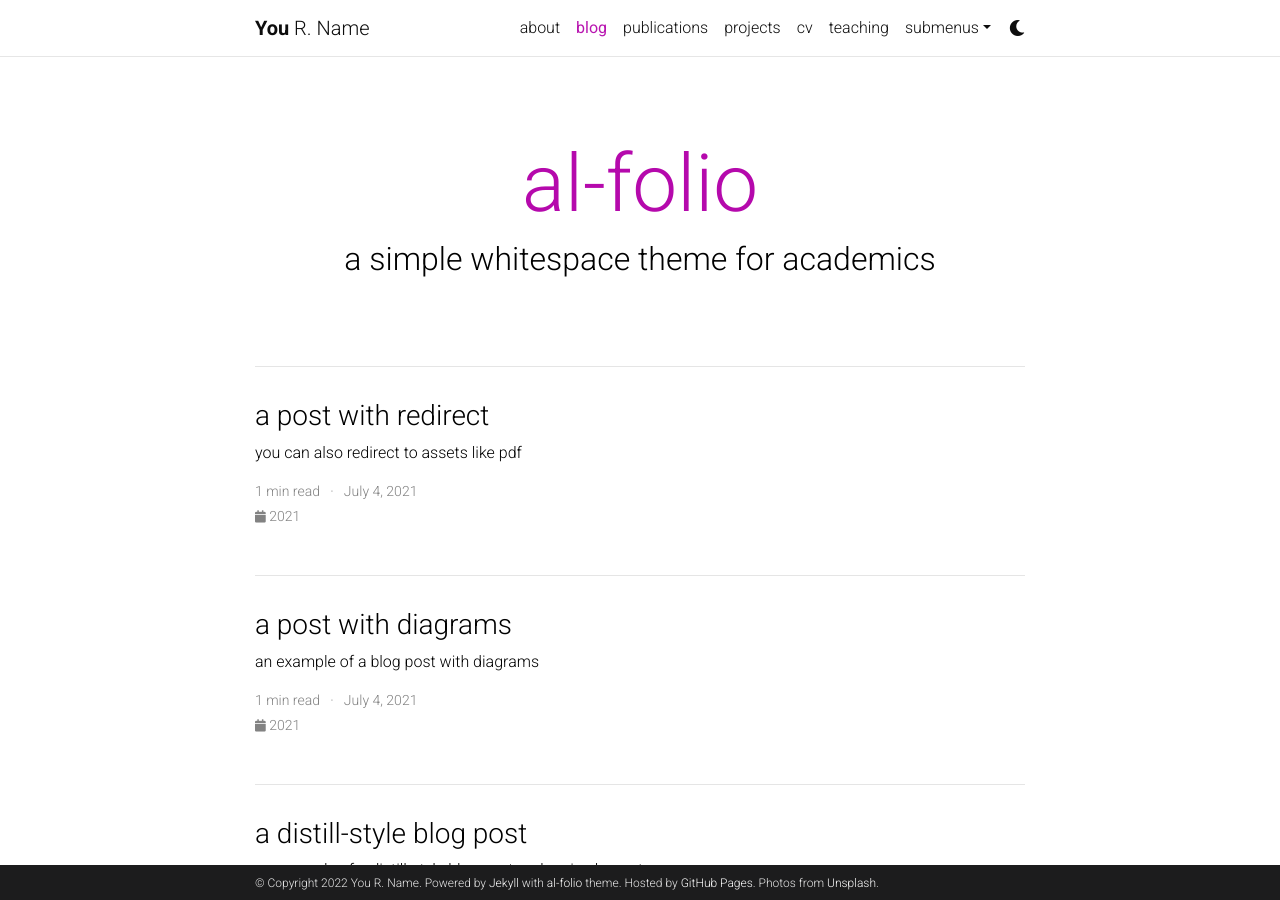
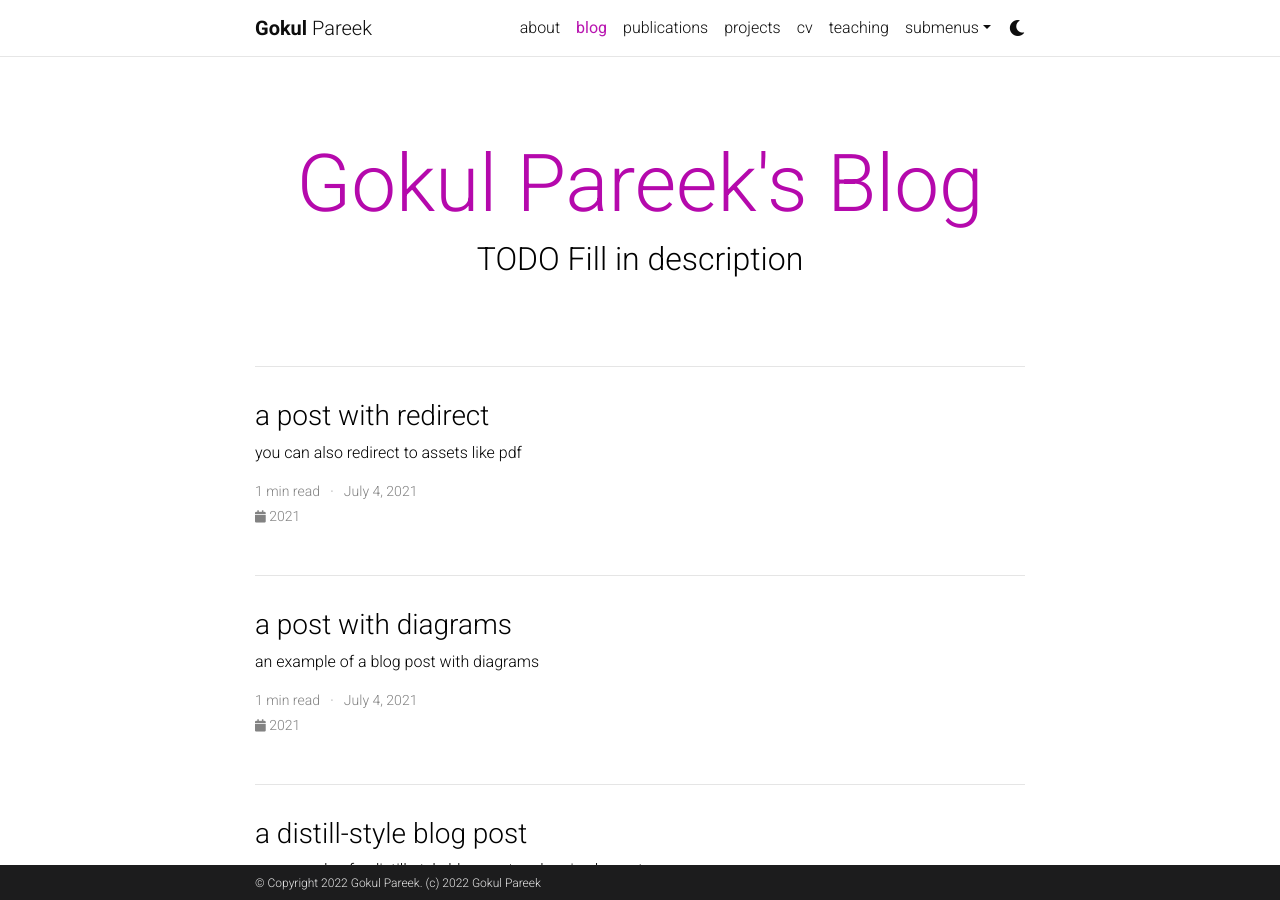
Before and after one commit to gokulpareek/gokul-pareek-website, a Jekyll site: the page built from blog/index.html, in a window 1280 px wide and 900 px high. Built offline with Jekyll 4.4.1, drawn with Linux system fonts in a browser that asks for light colours; the list of posts is cut into pages by our own code; comment, search, counter and statistics services are not loaded; a style sheet for code colours, icons or effects is not loaded.

Commit message:
Edit Config
Signed-off-by: Snehit Sah <snehitsah@protonmail.com>

```diff
--- a/_config.yml
+++ b/_config.yml
@@ -3,23 +3,21 @@
 # -----------------------------------------------------------------------------
 
 title: blank # the website title (if blank, full name will be used instead)
-first_name: You
-middle_name: R.
-last_name: Name
+first_name: Gokul
+middle_name:
+last_name: Pareek
 email: you@example.com
 description: > # the ">" symbol means to ignore newlines until "footer_text:"
   A simple, whitespace theme for academics. Based on [*folio](https://github.com/bogoli/-folio) design.
 footer_text: >
-  Powered by <a href="https://jekyllrb.com/" target="_blank">Jekyll</a> with <a href="https://github.com/alshedivat/al-folio">al-folio</a> theme.
-  Hosted by <a href="https://pages.github.com/" target="_blank">GitHub Pages</a>.
-  Photos from <a href="https://unsplash.com" target="_blank">Unsplash</a>.
-keywords: jekyll, jekyll-theme, academic-website, portfolio-website  # add your own keywords or leave empty
+  (c) 2022 Gokul Pareek
+keywords: gokul, pareek, blog  # add your own keywords or leave empty
 
 lang: en # the language of your site (for example: en, fr, cn, ru, etc.)
 icon: ⚛️  # the emoji used as the favicon (alternatively, provide image name in /assets/img/)
 
-url: https://alshedivat.github.io # the base hostname & protocol for your site
-baseurl: /al-folio # the subpath of your site, e.g. /blog/
+url: https://gokulpareek.com  # the base hostname & protocol for your site
+baseurl:  # the subpath of your site, e.g. /blog/
 last_updated: false # set to true if you want to display last updated in the footer
 impressum_path:  # set to path to include impressum link in the footer, use the same path as permalink in a page, helps to conform with EU GDPR
 
@@ -47,7 +45,7 @@ max_width: 800px
 # Open Graph & Schema.org
 # -----------------------------------------------------------------------------
 # Display links to the page with a preview object on social media.
-serve_og_meta: false # Include Open Graph meta tags in the HTML head
+serve_og_meta: true # Include Open Graph meta tags in the HTML head
 serve_schema_org: false # Include Schema.org in the HTML head
 og_image: # The site-wide (default for all links) Open Graph preview image
 
@@ -55,7 +53,7 @@ og_image: # The site-wide (default for all links) Open Graph preview image
 # Social integration
 # -----------------------------------------------------------------------------
 
-github_username: # your GitHub user name
+github_username: gokulpareek # your GitHub user name
 gitlab_username: # your GitLab user name
 twitter_username: # your Twitter handle
 linkedin_username: # your LinkedIn user name
@@ -73,7 +71,7 @@ dblp_url: # your DBLP profile url
 stackoverflow_id: #your stackoverflow id
 
 contact_note: >
-  You can even add a little note about which of these is the best way to reach you.
+  TODO Replace this line with a contact note
 
 # -----------------------------------------------------------------------------
 # Analytics and search engine verification
@@ -89,9 +87,9 @@ bing_site_verification:  # out your bing-site-verification ID (Bing Webmaster)
 # Blog
 # -----------------------------------------------------------------------------
 
-blog_name: al-folio # blog_name will be displayed in your blog page
+blog_name: Gokul Pareek's Blog # blog_name will be displayed in your blog page
 blog_nav_title: blog # your blog must have a title for it to be displayed in the nav bar
-blog_description: a simple whitespace theme for academics
+blog_description: TODO Fill in description
 permalink: /blog/:year/:title/
 
 # Pagination
@@ -105,9 +103,9 @@ disqus_shortname: al-folio # put your disqus shortname
 # External sources.
 # If you have blog posts published on medium.com or other exteranl sources,
 # you can display them in your blog by adding a link to the RSS feed.
-external_sources:
-  - name: medium.com
-    rss_url: https://medium.com/@al-folio/feed
+# external_sources:
+#   - name: medium.com
+#     rss_url: https://medium.com/@al-folio/feed
 
 # -----------------------------------------------------------------------------
 # Collections
```
